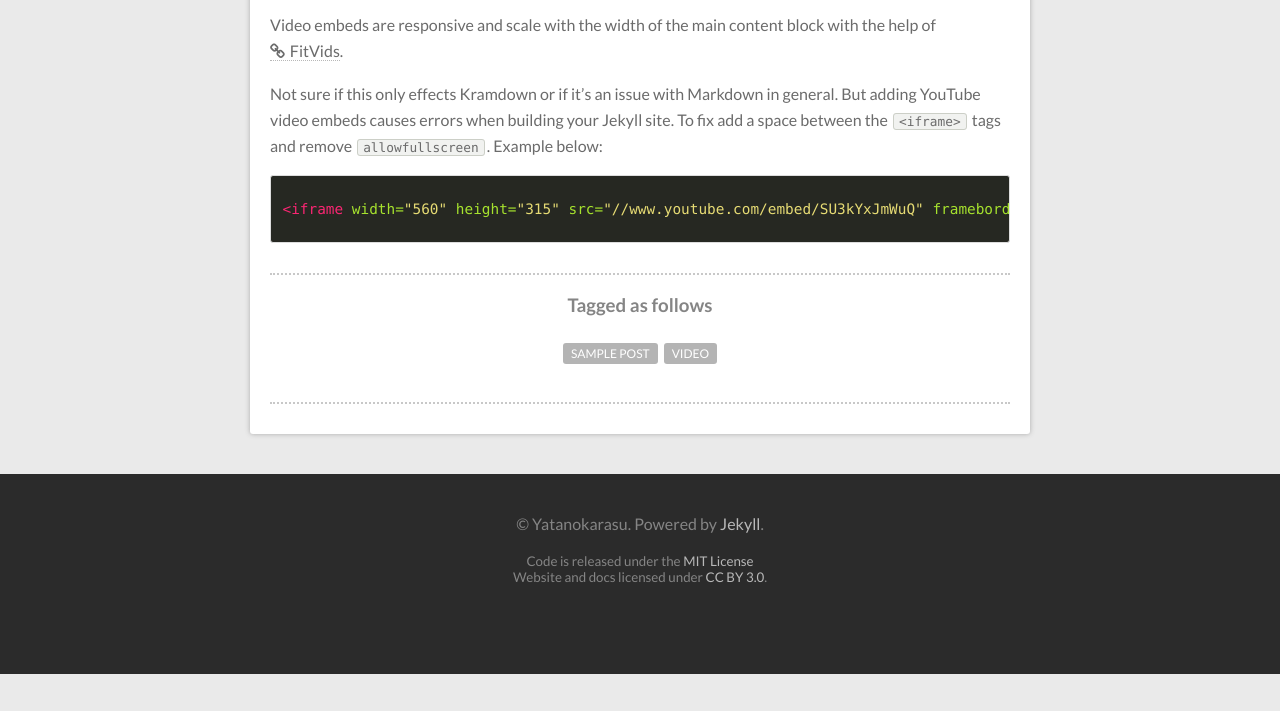
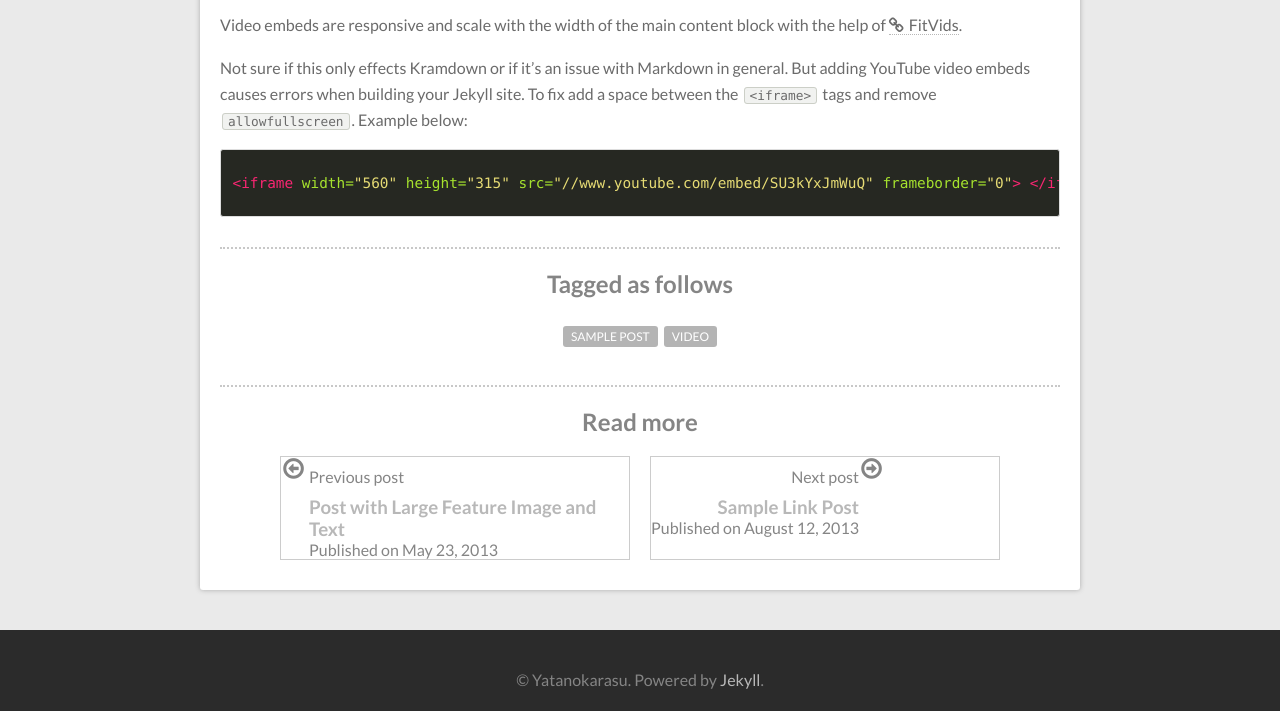
Before and after one commit to yatanokarasu/yatanokarasu.github.io, a Jekyll site: the page built from _posts/2013-06-25-video-post.md, in a window 1280 px wide and 1400 px high, cut to the strip 689-1400 px from the top of the window. Built offline with Jekyll 4.4.1, drawn with Linux system fonts in a browser that asks for light colours; some web fonts are replaced.

Commit message:
Add page-navigator.
Signed-off-by: yatanokarasu <sync.outerphase@gmail.com>

```diff
--- a/_includes/header.html
+++ b/_includes/header.html
@@ -16,7 +16,7 @@
     <nav>
       <ul>
         <li><a class="menu-entry" href="/"><i class="fa fa-home menu-icon"></i> Home</a></li>
-        <li><a class="menu-entry" href="/categories"><i class="fa fa-archive menu-icon"></i> Categories</a></li>
+        <li><a class="menu-entry" href="/archives"><i class="fa fa-archive menu-icon"></i> Archives</a></li>
         <li><a class="menu-entry" href="/tags"><i class="fa fa-tags menu-icon"></i> Tags</a></li>
         <li><a class="menu-entry" href="/about"><i class="fa fa-question-circle menu-icon"></i> About</a></li>
         <li><a class="menu-entry" href="/search"><i class="fa fa-search menu-icon"></i> Search</a></li>
--- a/_includes/page-navigator.html
+++ b/_includes/page-navigator.html
@@ -1,4 +1,4 @@
-<div class="contents-footer">
+<div class="page-navigator">
   {% if paginator.previous_page %}
     {% if paginator.previous_page == 1 %}
       <a class="button previous" href="/"></a>
--- a/_layouts/post.html
+++ b/_layouts/post.html
@@ -8,14 +8,43 @@
     {{ content }}
   </section>
   <footer class="contents-footer">
-    <div class="related-tags">
-      <h3>Tagged as follows</h3>
-      <span class="tags">{% for tag in page.tags %}<a href="{{ site.url }}/tags#{{ tag }}" title="Pages tagged {{ tag }}" class="tag"><span>{{ tag }}</span></a>{% unless forloop.last %}{% endunless %}{% endfor %}</span>
+    {% if page.tags.size != 0 %}
+    <div style="text-align: center">
+      <h2>Tagged as follows</h2>
+      <span class="tags">{% for tag in page.tags %}<a href="{{ site.url }}/tags#{{ tag }}" title="Pages tagged {{ tag }}" class="tag"><span>{{ tag }}</span></a>{% endfor %}</span>
     </div>
-    <div class="around-posts">
-      <div class="previous-post"></div>
-      <div class="next-post"></div>
+    {% endif %}
+    {% if page.previous or page.next %}
+    <div>
+      <h2 style="text-align: center">Read more</h2>
+      <div class="contents-navigator-wrapper">
+        <div class="contents-navigator">
+          {% if page.previous %}
+          <div>
+            <span class="indicator"><i class="fa fa-arrow-circle-o-left"></i></span>
+            <div class="previous-post">
+              <span class="guide">Previous post</span>
+              <h3><a href="{{ page.previous.url | prepend: baseurl }}" title="{{ page.previous.title }}">{{ page.previous.title }}</a></h3>
+              <span>Published on {{ page.previous.date | date: "%B %d, %Y" }}</span>
+            </div>
+          </div>
+          {% endif %}
+        </div>
+        <div class="contents-navigator">
+          {% if page.next %}
+          <div>
+            <span class="indicator"><i class="fa fa-arrow-circle-o-right"></i></span>
+            <div class="next-post">
+              <span class="guide">Next post</span>
+              <h3><a href="{{ page.next.url | prepend: baseurl }}" title="{{ page.next.title }}">{{ page.next.title }}</a></h3>
+              <span>Published on {{ page.next.date | date: "%B %d, %Y" }}</span>
+            </div>
+          </div>
+          {% endif %}
+        </div>
+      </div>
     </div>
+    {% endif %}
   </footer>
 </article>
 
--- a/_scss/_form.scss
+++ b/_scss/_form.scss
@@ -230,7 +230,7 @@
 
 
 .contents-body {
-    max-width:                  800px;
+    max-width:                  900px;
 
     margin:                     40px auto;
     padding:                    0 10px;
@@ -304,8 +304,61 @@
 }
 
 
-.related-tags {
-    text-align:                 center;
+.contents-navigator-wrapper {
+    display:                    -webkit-flex;
+    display:                    -moz-flex;
+    display:                    -ms-flex;
+    display:                    -o-flex;
+    display:                    flex;
+    flex-wrap:                  wrap;
+    justify-content:            center;
+}
+
+
+.contents-navigator {
+    margin:                     0 10px;
+
+    max-width:                  350px;
+    width:                      100%;
+    border:                     1px solid #CCCCCC;
+
+
+    .indicator {
+        display:                inline-block;
+        vertical-align:         middle;
+        text-align:             center;
+
+        font-size:              1.5em;
+
+        width:                  25px;
+    }
+
+    .guide {
+        display:                block;
+        margin:                 10px 0;
+    }
+
+    h3 {
+        margin:                 0;
+
+        word-wrap:              break-word;
+    }
+}
+
+
+.previous-post,
+.next-post {
+    display:                    inline-block;
+    max-width:                  320px;
+}
+
+.previous-post {
+    text-align:                 left;
+    float:                      right;
+}
+.next-post {
+    text-align:                 right;
+    float:                      left;
 }
 
 
@@ -369,6 +422,21 @@
 }
 
 
+.page-navigator {
+    display:                        -webkit-inline-flex;
+    display:                        -moz-inline-flex;
+    display:                        -ms-inline-flex;
+    display:                        -o-inline-flex;
+    display:                        inline-flex;
+    justify-content:                center;
+
+    width:                          100%;
+    text-align:                     center;
+
+    margin-top:                     30px
+}
+
+
 
 // -----------------------------------------------------------------------------
 // Page footer
--- a/categories.html
+++ b/archives.html
@@ -1,7 +1,7 @@
 ---
 layout:         default
-title:          Categories
-permalink:      /categories/
+title:          Archives
+permalink:      /archives/
 ---
 
 {% capture site_categories %}{% for category in site.categories %}{{ category | first }}{% unless forloop.last %},{% endunless %}{% endfor %}{% endcapture %}
```
